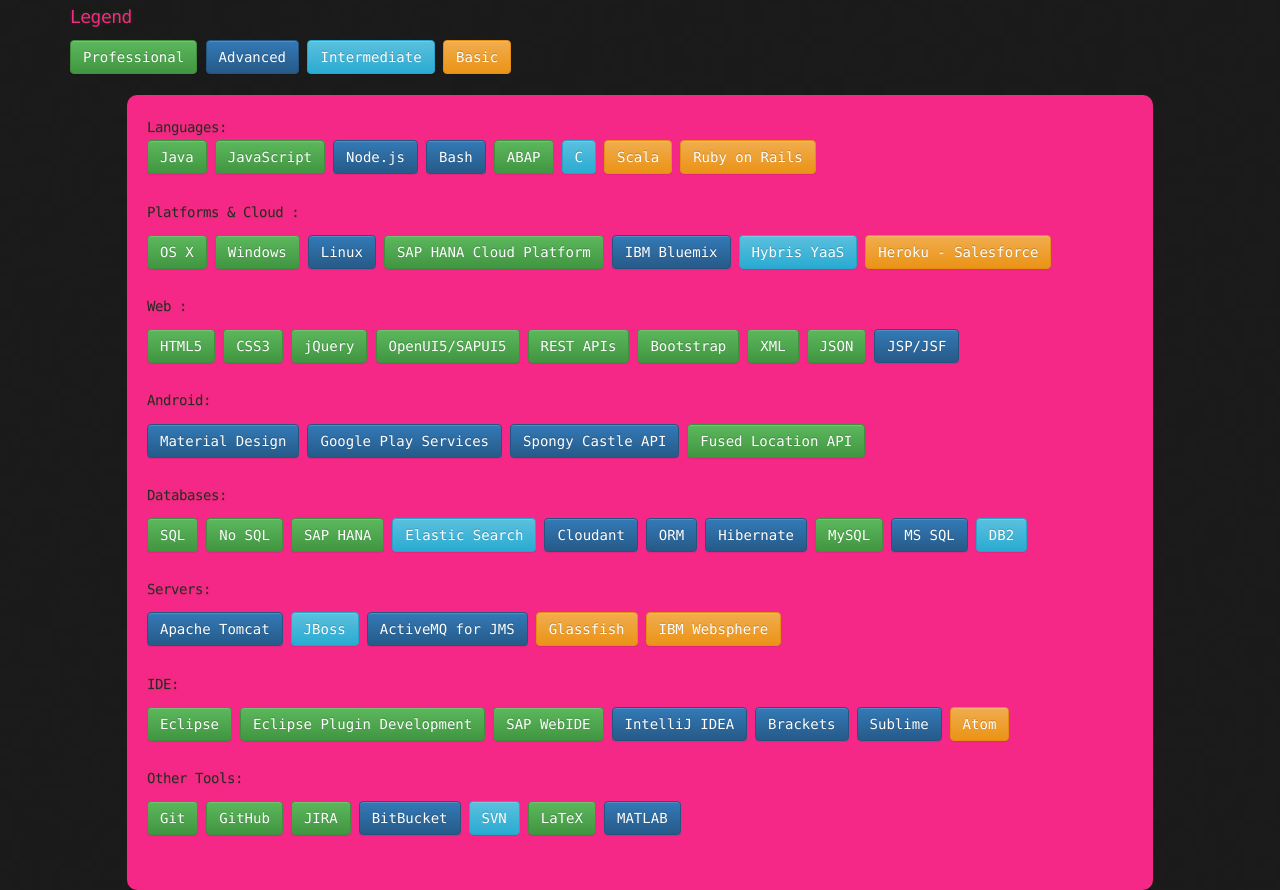
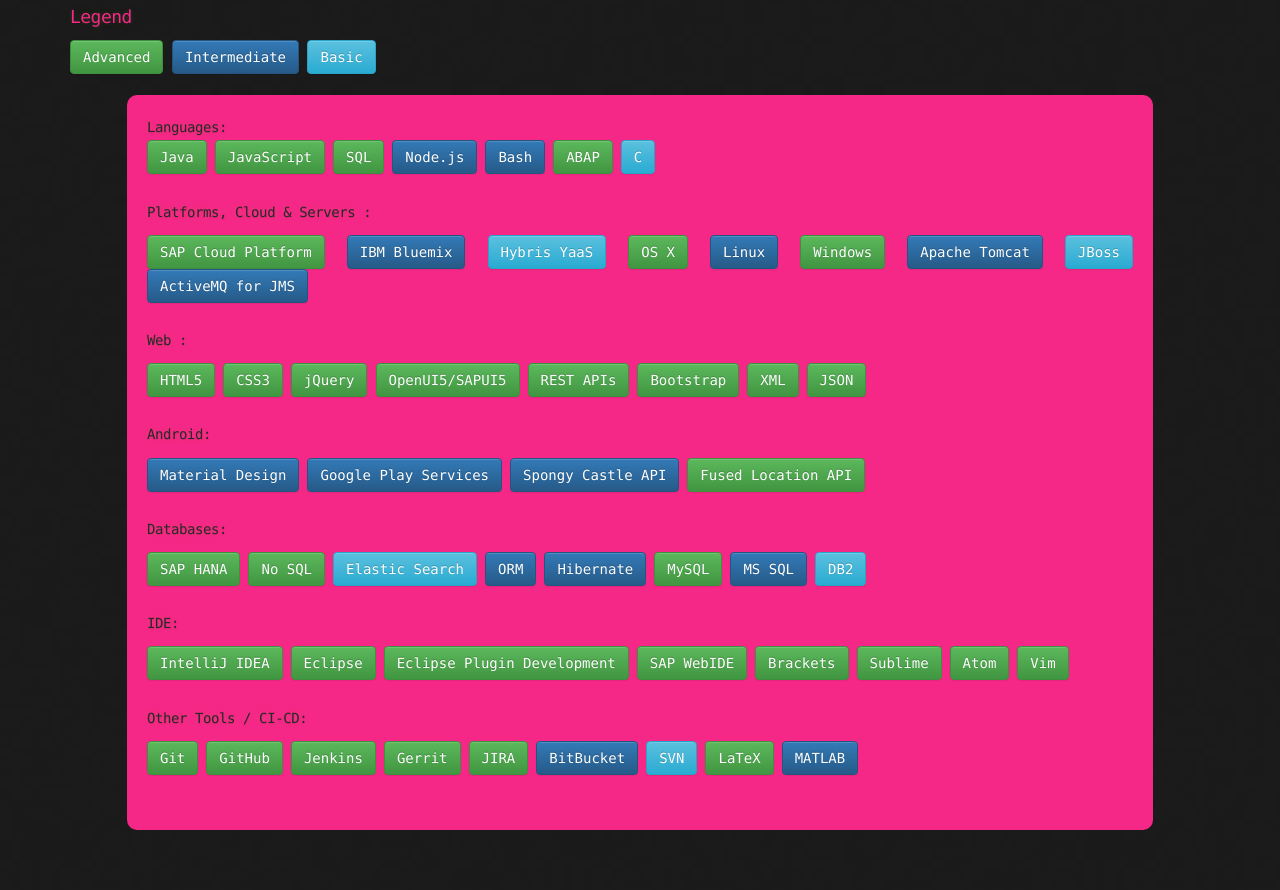
Before and after one commit to harinigunabalan/harinigunabalan.github.io, a website: page views/skills.html in a window 1280 px wide. Shown: the part 276-1166 px from the top of the page. Drawn offline with nearby package versions, Linux system fonts and the light colour scheme.

Commit message:
update skills

```diff
--- a/views/skills.html
+++ b/views/skills.html
@@ -41,10 +41,10 @@
                 <h1>
                 <a id="harini-gunabalan" class="anchor" href="#harini-gunabalan" aria-hidden="true"><span class="octicon octicon-link"></span></a> Technical Competencies: <br>
                 <h3>Legend</h3>
-                <button type="button" class="btn btn-success">Professional</button>
-                <button type="button" class="btn btn-primary">Advanced</button>
-                <button type="button" class="btn btn-info">Intermediate</button>
-                <button type="button" class="btn btn-warning">Basic</button> <br> <br>
+                <button type="button" class="btn btn-success">Advanced</button>
+                <button type="button" class="btn btn-primary">Intermediate</button>
+                <button type="button" class="btn btn-info">Basic</button>
+                <br> <br>
                 </h1>
 
                 <section id="project">
@@ -52,21 +52,24 @@
                     Languages: <p>
                         <button type="button" class="btn btn-success">Java</button>
                         <button type="button" class="btn btn-success">JavaScript</button>
+                        <button type="button" class="btn btn-success">SQL</button>
                         <button type="button" class="btn btn-primary">Node.js</button>
                         <button type="button" class="btn btn-primary">Bash</button>
                         <button type="button" class="btn btn-success">ABAP</button>
                         <button type="button" class="btn btn-info">C</button>
-                        <button type="button" class="btn btn-warning">Scala</button>
-                        <button type="button" class="btn btn-warning">Ruby on Rails</button><br> <br>
+                        <br> <br>
 
-                    Platforms & Cloud :   <p>
-                        <button type="button" class="btn btn-success">OS X</button>
-                        <button type="button" class="btn btn-success">Windows</button>
-                        <button type="button" class="btn btn-primary">Linux</button>
-                        <button type="button" class="btn btn-success">SAP HANA Cloud Platform</button>
+                    Platforms, Cloud & Servers :   <p>
+                        <button type="button" class="btn btn-success">SAP Cloud Platform</button>
                         <button type="button" class="btn btn-primary">IBM Bluemix</button>
                         <button type="button" class="btn btn-info">Hybris YaaS</button>
-                        <button type="button" class="btn btn-warning">Heroku - Salesforce</button><br> <br>
+                        <button type="button" class="btn btn-success">OS X</button>
+                        <button type="button" class="btn btn-primary">Linux</button>
+                        <button type="button" class="btn btn-success">Windows</button>
+                        <button type="button" class="btn btn-primary">Apache Tomcat</button>
+                        <button type="button" class="btn btn-info">JBoss</button>
+                        <button type="button" class="btn btn-primary">ActiveMQ for JMS</button>
+                        <br> <br>
 
                     Web : <p>
                         <button type="button" class="btn btn-success">HTML5</button>
@@ -77,7 +80,6 @@
                         <button type="button" class="btn btn-success">Bootstrap</button>
                         <button type="button" class="btn btn-success">XML</button>
                         <button type="button" class="btn btn-success">JSON</button>
-                        <button type="button" class="btn btn-primary">JSP/JSF</button>
                          <br> <br>
 
                       Android: <p>
@@ -89,11 +91,9 @@
 
 
                     Databases: <p>
-                        <button type="button" class="btn btn-success">SQL</button>
+                        <button type="button" class="btn btn-success">SAP HANA</button>
                         <button type="button" class="btn btn-success">No SQL</button>
-                        <button type="button" class="btn btn-success">SAP HANA</button>
                         <button type="button" class="btn btn-info">Elastic Search</button>
-                        <button type="button" class="btn btn-primary">Cloudant</button>
                         <button type="button" class="btn btn-primary">ORM</button>
                         <button type="button" class="btn btn-primary">Hibernate</button>
                         <button type="button" class="btn btn-success"> MySQL</button>
@@ -101,27 +101,22 @@
                         <button type="button" class="btn btn-info">DB2</button><br> <br>
 
 
-                    Servers: <p>
-
-                        <button type="button" class="btn btn-primary">Apache Tomcat</button>
-                        <button type="button" class="btn btn-info">JBoss</button>
-                        <button type="button" class="btn btn-primary">ActiveMQ for JMS</button>
-                        <button type="button" class="btn btn-warning">Glassfish</button>
-                        <button type="button" class="btn btn-warning">IBM Websphere</button> <br> <br>
-
                     IDE: <p>
+                        <button type="button" class="btn btn-success">IntelliJ IDEA</button>
                         <button type="button" class="btn btn-success">Eclipse</button>
                         <button type="button" class="btn btn-success">Eclipse Plugin Development</button>
                         <button type="button" class="btn btn-success">SAP WebIDE </button>
-                        <button type="button" class="btn btn-primary">IntelliJ IDEA</button>
-                        <button type="button" class="btn btn-primary">Brackets</button>
-                        <button type="button" class="btn btn-primary">Sublime</button>
-                        <button type="button" class="btn btn-warning">Atom</button>
+                        <button type="button" class="btn btn-success">Brackets</button>
+                        <button type="button" class="btn btn-success">Sublime</button>
+                        <button type="button" class="btn btn-success">Atom</button>
+                        <button type="button" class="btn btn-success">Vim</button>
                         <br> <br>
 
-                    Other Tools: <p>
+                    Other Tools / CI-CD: <p>
                         <button type="button" class="btn btn-success">Git</button>
                         <button type="button" class="btn btn-success">GitHub</button>
+                        <button type="button" class="btn btn-success">Jenkins</button>
+                        <button type="button" class="btn btn-success">Gerrit</button>
                         <button type="button" class="btn btn-success">JIRA</button>
                         <button type="button" class="btn btn-primary">BitBucket</button>
                         <button type="button" class="btn btn-info">SVN</button>
```
